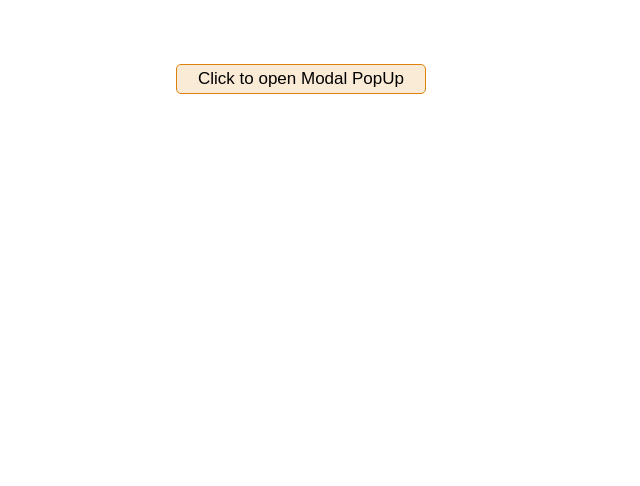
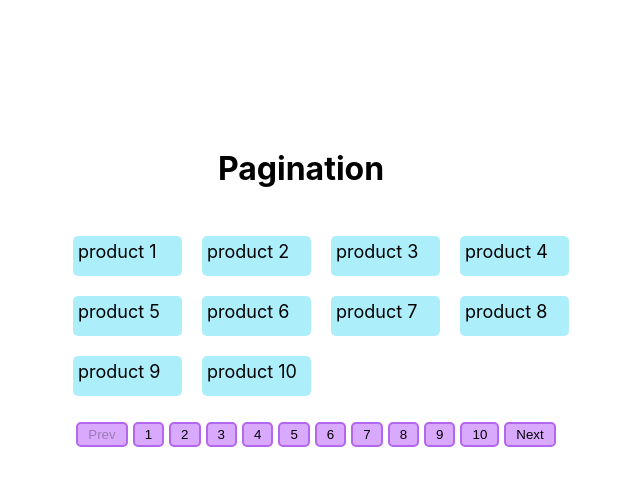
Before and after one commit to sindhupallavi14/React-mini-projects, a React (Create React App) app: page / in a window 1280 px wide. Shown: the top 486 px of the page, without its empty margins (339-979 px from the left). Built offline with nearby package versions, Linux system fonts and the light colour scheme.

Commit message:
Pagination completed

```diff
--- a/package.json
+++ b/package.json
@@ -8,6 +8,7 @@
     "react-dom": "^19.0.0",
     "react-icons": "^5.4.0",
     "react-qr-code": "^2.0.15",
+    "react-router-dom": "^7.1.0",
     "react-scripts": "5.0.1"
   },
   "scripts": {
--- a/src/App.js
+++ b/src/App.js
@@ -23,6 +23,7 @@ import { ImageSlider } from './Components/ImageSlider/imageSlider';
 import Featureflag from './Components/Feature-flags/feeatureflag';
 import Customfeatureflag from './Components/Feature-flags/context/featureContext';
 import { ModalTest } from './Components/Modal-popup/modalTest';
+import Paginationtest from './Components/Pagination/pagination-test';
 
 function App() {
   return (
@@ -71,7 +72,9 @@ function App() {
         <Featureflag/>
         </Customfeatureflag> */}
 
-        <ModalTest/>
+        {/* <ModalTest/> */}
+
+        <Paginationtest/>
 
 
 
--- a/src/Components/LoadMore/loadmorebtn.css
+++ b/src/Components/LoadMore/loadmorebtn.css
@@ -16,7 +16,6 @@
     gap:10px;
     border:1px solid;
     padding:20px;
-
 }
 
 .prdct img{
--- a/src/Components/Modal-popup/modalTest.js
+++ b/src/Components/Modal-popup/modalTest.js
@@ -19,7 +19,7 @@ export function ModalTest()
        <div className="modal-con">
          <button onClick={handleTogglePopUp}>Click to open Modal PopUp</button>
             {
-                showModalPopup && <Modal  id={"custom-id"} header={<p>Customize Header</p>} footer={<p>Customize Footer</p>} body={<p>Customize Body</p>} onClose={handleonClose}/>
+                showModalPopup && <Modal id={"custom-id"} header={<p>Customize Header</p>} footer={<p>Customize Footer</p>} body={<p>Customize Body</p>} onClose={handleonClose}/>
             }
        </div>
     )
--- /dev/null
+++ b/src/Components/Pagination/pagination-test.js
@@ -0,0 +1,37 @@
+import React, { useState } from 'react'
+import Pagination from './pagination'
+import "./pagination.css"
+
+export default function Paginationtest() {
+    const dummyData=Array.from({length:100},(_,idx)=>({
+        id:idx+1,
+        name:`product ${idx+1}`
+    }))
+    console.log(dummyData);
+
+    const itemsPerPage=10;
+    const [crntPage,setCrntPage]=useState(1);
+    const lastindex = crntPage*itemsPerPage;
+    const firstindex = lastindex-itemsPerPage;
+    const currentdata = dummyData.slice(firstindex,lastindex);
+    console.log(currentdata,firstindex,lastindex);
+
+    function onPageChange(num){
+        setCrntPage(num);
+    }
+
+  return (
+    <div className='page-con'>
+        <h1>Pagination</h1>
+        <ul className='list-items'>
+            {
+                currentdata.map((item,idx)=>
+                (
+                    <li key={idx} className='page-item'>{item.name}</li>
+                ))
+            }
+        </ul>
+        <Pagination onPageChange={onPageChange} crntPage={crntPage} totPages={Math.ceil(dummyData.length/itemsPerPage)}/>
+    </div>
+  )
+}
--- /dev/null
+++ b/src/Components/Pagination/pagination.css
@@ -0,0 +1,44 @@
+.list-items{
+    display: grid;
+    grid-template-columns: repeat(4,1fr);
+    gap:20px;
+}
+
+.pagination{
+  display: flex;
+  gap: 5px;
+  margin-left: 30px;
+}
+
+.pagination-btn{
+    background-color: rgb(217, 169, 254);
+    border: 2px solid rgb(179, 102, 238);
+    border-radius: 5px;
+    padding: 3px 10px;
+    cursor: pointer;
+
+}
+.page-con{
+   display: flex;
+   justify-content: center;
+   align-items: center;
+   flex-direction: column;
+   margin-top: 10%;
+   gap:10px;
+}
+
+.page-item{
+    background-color:rgb(172, 239, 251);
+    width:99px;
+    height:30px;
+    /* text-align: center; */
+    padding:5px;
+    list-style: none;
+    font-size: 18px;
+    border-radius: 5px;
+}
+
+.pagination-btn:disabled
+{
+    cursor: not-allowed;
+}
--- /dev/null
+++ b/src/Components/Pagination/pagination.js
@@ -0,0 +1,39 @@
+import React from "react";
+import "./pagination.css";
+
+export default function Pagination({ crntPage, totPages, onPageChange }) {
+  function generateNoOfPages() {
+    const pages = [];
+    for (let i = 1; i <= totPages; i++) {
+      pages.push(i);
+    }
+    return pages;
+  }
+  return (
+    <div className="pagination">
+      <button
+        className="pagination-btn"
+        onClick={() => onPageChange(crntPage - 1)}
+        disabled={crntPage == 1}
+      >
+        Prev
+      </button>
+      {generateNoOfPages().map((pageNo) => (
+        <button
+          className="pagination-btn"
+          key={pageNo}
+          onClick={() => onPageChange(pageNo)}
+        >
+          {pageNo}
+        </button>
+      ))}
+      <button
+        className="pagination-btn"
+        disabled={crntPage == totPages}
+        onClick={() => onPageChange(crntPage + 1)}
+      >
+        Next
+      </button>
+    </div>
+  );
+}
```
Also changed, not shown: 1 other file (tests, documents, lock files or other folders).
